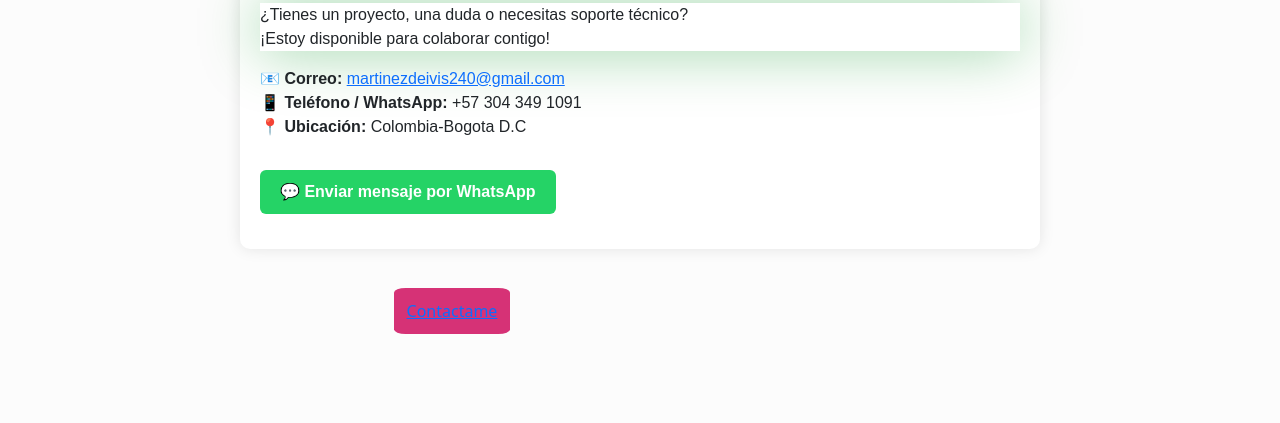
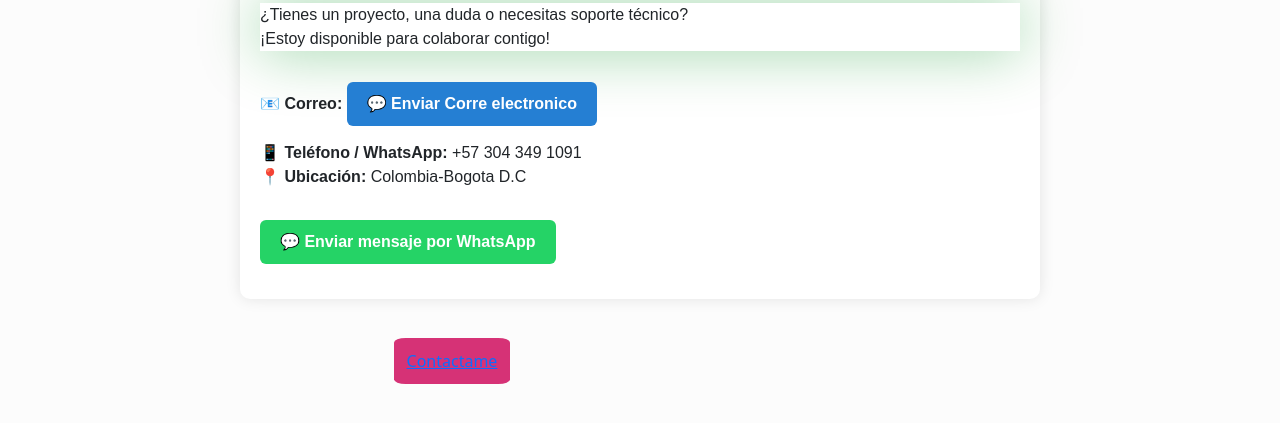
Before and after one commit to deivis1998/portafolio-d, a plain HTML site: page contacto.html in a window 1280 px wide. Shown: the part 295-718 px from the top of the page. Drawn offline with nearby package versions, Linux system fonts and the light colour scheme.

Commit message:
Add files via upload

```diff
--- a/contacto.html
+++ b/contacto.html
@@ -38,7 +38,7 @@
   ¡Estoy disponible para colaborar contigo!</p>
 
   <ul style="list-style: none; padding: 0;">
-    <li>📧 <strong>Correo:</strong> <a href="martinezdeivis240@gmail.com">martinezdeivis240@gmail.com</a></li>
+    <li>📧 <strong>Correo:</strong> <a  href= "deivismartinez240@gmail.com" target="_blank" style="display: inline-block; margin: 15px 0; background: #257fd3; color: white; padding: 10px 20px; border-radius: 6px; text-decoration: none; font-weight: bold;">💬 Enviar Corre electronico</a></li>
     <li>📱 <strong>Teléfono / WhatsApp:</strong> +57 304 349 1091</li>
 
     <li>📍 <strong>Ubicación:</strong> Colombia-Bogota D.C</li>
```
